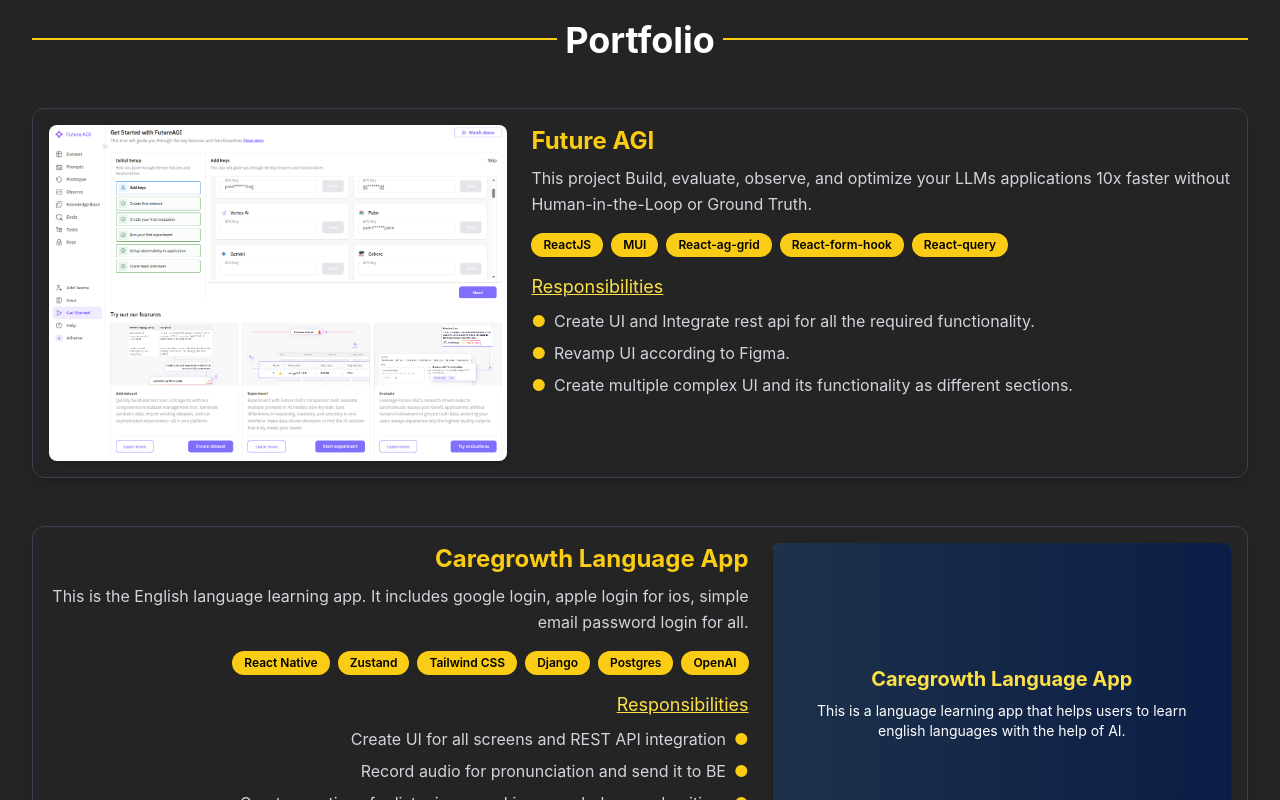
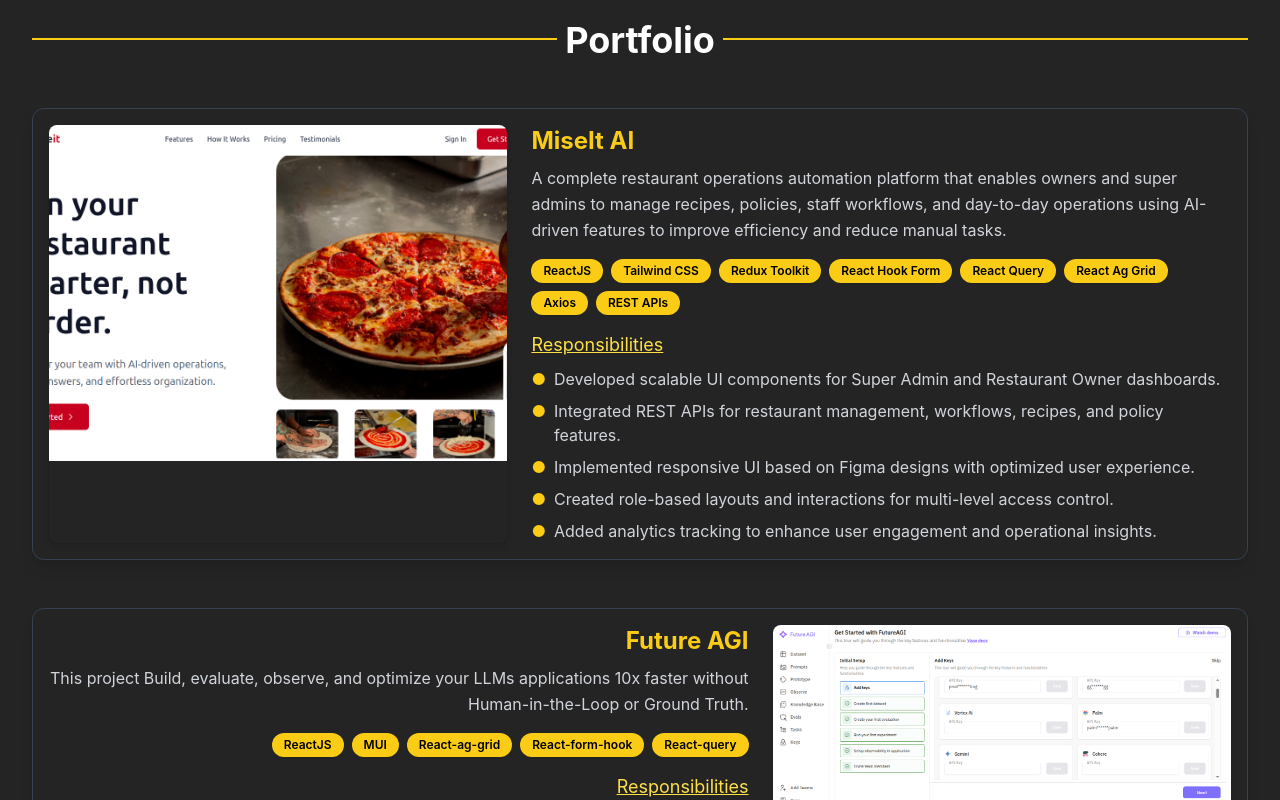
Before and after one commit to Nileshunique/nilesh_portfolio, a React (Create React App) app: page / in a window 1280 px wide. Shown: the part 3520-4320 px from the top of the page. Built offline with nearby package versions, Linux system fonts and the light colour scheme; no server answers.

Commit message:
Added MiseIt AI project details and image; updated resume PDF.

```diff
--- a/src/constant/constant.js
+++ b/src/constant/constant.js
@@ -7,6 +7,7 @@
 import Kaboodle from "./../assets/images/projects/Kaboodle.png";
 import story_lego from "./../assets/images/projects/story_lego.jpeg";
 import futureagi from "./../assets/images/projects/futureagi.png";
+import miseit from "./../assets/images/projects/miseit.png";
 import responsive from "./../assets/images/icons/responsive.svg";
 import frontEnd from "./../assets/images/icons/front-end.svg";
 import backend from "./../assets/images/icons/backend.svg";
@@ -266,6 +267,35 @@
 
 const portfolioItems = [
   {
+    "image": miseit,
+    "alt": "MiseIt AI",
+    "title": "MiseIt AI",
+    "description": "An AI-powered restaurant operations platform that helps restaurant owners and super admins manage recipes, policies, staff workflows, and daily operations with intelligent automation.",
+    "action": "See More",
+    "link": "https://miseit.ai/",
+    "projectData": {
+      "name": "MiseIt AI",
+      "tech": [
+        "ReactJS",
+        "Tailwind CSS",
+        "Redux Toolkit",
+        "React Hook Form",
+        "React Query",
+        "React Ag Grid",
+        "Axios",
+        "REST APIs"
+      ],
+      "description": "A complete restaurant operations automation platform that enables owners and super admins to manage recipes, policies, staff workflows, and day-to-day operations using AI-driven features to improve efficiency and reduce manual tasks.",
+      "responsibilities": [
+        "Developed scalable UI components for Super Admin and Restaurant Owner dashboards.",
+        "Integrated REST APIs for restaurant management, workflows, recipes, and policy features.",
+        "Implemented responsive UI based on Figma designs with optimized user experience.",
+        "Created role-based layouts and interactions for multi-level access control.",
+        "Added analytics tracking to enhance user engagement and operational insights."
+      ]
+    }
+  },
+  {
     image: futureagi,
     alt: "Future AGI",
     title: "Future AGI",
```
Also changed, not shown: src/assets/images/projects/miseit.png (added), 1 other file (tests, documents, lock files or other folders).
